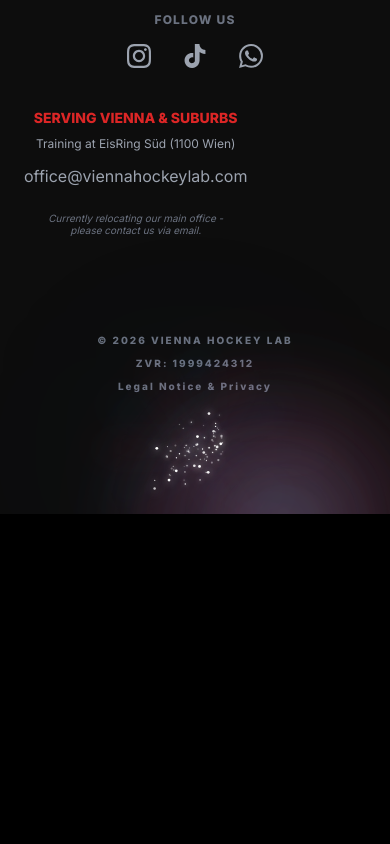
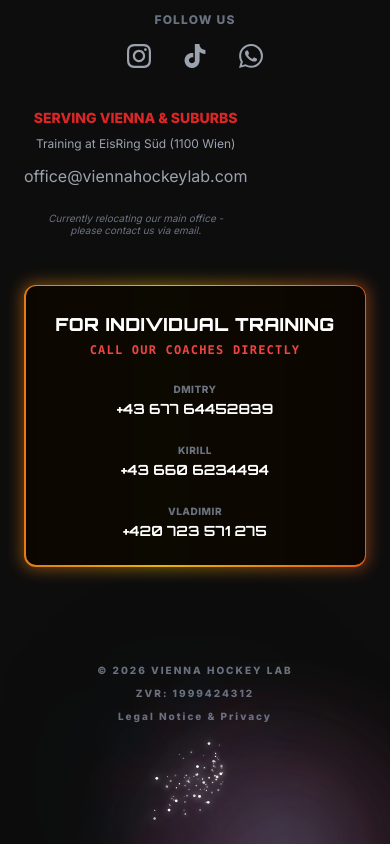
Before and after one commit to VitaliGrecciani/vienna-hockey-lab, a React (Vite) app: page / in a window 390 px wide. Shown: the part 7411-8255 px from the top of the page. Before the commit the page ends 7925 px from the top, so only its background shows below. Built offline with nearby package versions, Linux system fonts and the light colour scheme.

Commit message:
Add coach phone numbers to cards and glowing footer contact section

```diff
--- a/components/Coaches.tsx
+++ b/components/Coaches.tsx
@@ -17,19 +17,22 @@ const coaches: Coach[] = [
     name: "Dmitry Tabatadze",
     role: "Head Coach",
     experience: ["CSKA Moscow school", "Played in Russian Professional Leagues MHL/VHL/KHL", "Licensed hockey coach"],
-    image: "/coach-dmitry.jpg"
+    image: "/coach-dmitry.jpg",
+    phone: "+43 677 64452839"
   },
   {
     name: "Kirill Kurochkin",
     role: "Skills Specialist",
     experience: ["Avangard Omsk School", "Vienna Capitals u18-20 pro-coach", "Licensed hockey coach"],
-    image: "/coach-vladimir.jpg" // Swapped: This is actually Kirill (bearded)
+    image: "/coach-vladimir.jpg", // Swapped: This is actually Kirill (bearded)
+    phone: "+43 660 6234494"
   },
   {
     name: "Vladimir Borodenko",
     role: "Development Coach",
     experience: ["Played in USA Leagues", "Czech Republic League pro experienced"],
-    image: "/coach-kirill.jpg" // Swapped: This is actually Vladimir (in white)
+    image: "/coach-kirill.jpg", // Swapped: This is actually Vladimir (in white)
+    phone: "+420 723 571 275"
   }
 ];
 
@@ -113,6 +116,26 @@ const CoachCard: React.FC<{ coach: Coach, index: number }> = ({ coach, index })
               (e.target as HTMLImageElement).src = "https://via.placeholder.com/400x500/111111/FFFFFF?text=COACH+PHOTO";
             }}
           />
+          {/* Dynamic Contact Details Overlay */}
+          <motion.div
+            className="absolute inset-x-0 bottom-0 bg-gradient-to-t from-black via-black/90 to-transparent pt-16 pb-6 px-6 text-center flex flex-col items-center justify-end"
+            initial={{ opacity: 0, y: 15 }}
+            animate={{ opacity: isHovered ? 1 : 0, y: isHovered ? 0 : 15 }}
+            transition={{ delay: 0.35, duration: 0.4 }}
+          >
+            <span className="text-red-500 font-mono text-[10px] uppercase tracking-widest font-bold mb-1">
+              Individual Training
+            </span>
+            <a
+              href={`tel:${coach.phone.replace(/\s+/g, '')}`}
+              className="text-white text-xl md:text-2xl font-black font-orbitron hover:text-red-500 transition-colors mb-2 tracking-wide block"
+            >
+              {coach.phone}
+            </a>
+            <p className="text-gray-300 text-[11px] font-semibold leading-snug max-w-[220px]">
+              To book an individual training, call the coach directly
+            </p>
+          </motion.div>
         </motion.div>
 
       </div>
--- a/components/Footer.tsx
+++ b/components/Footer.tsx
@@ -53,6 +53,47 @@ const Footer: React.FC<FooterProps> = ({ onShowLegal }) => {
         </div>
       </div>
 
+      {/* Shimmering Coach Contacts Box */}
+      <div className="max-w-4xl mx-auto mt-12 mb-6 relative group">
+        {/* Glow effect */}
+        <div className="absolute -inset-0.5 bg-gradient-to-r from-red-600 via-orange-600 via-yellow-500 via-red-600 to-red-600 rounded-xl blur opacity-50 group-hover:opacity-75 transition duration-1000 animate-shimmer bg-[length:200%_auto]"></div>
+
+        {/* Animated shifting border wrapper */}
+        <div className="relative p-[1.5px] rounded-xl bg-gradient-to-r from-red-600 via-orange-600 via-yellow-500 via-red-600 to-red-600 animate-shimmer bg-[length:200%_auto]">
+          <div className="relative bg-black/95 rounded-[10px] p-6 md:p-8 flex flex-col md:flex-row items-center justify-between gap-6">
+            <div className="text-center md:text-left">
+              <h4 className="text-lg md:text-xl font-black uppercase text-white font-orbitron tracking-wide">
+                For Individual Training
+              </h4>
+              <p className="text-red-500 font-mono text-xs uppercase tracking-widest mt-1 font-bold">
+                Call our coaches directly
+              </p>
+            </div>
+
+            <div className="flex flex-col sm:flex-row gap-6 md:gap-8 text-center sm:text-left">
+              <div className="flex flex-col">
+                <span className="text-[10px] text-gray-500 font-bold uppercase tracking-wider">Dmitry</span>
+                <a href="tel:+4367764452839" className="text-white hover:text-red-500 transition-colors font-orbitron font-bold text-sm mt-0.5">
+                  +43 677 64452839
+                </a>
+              </div>
+              <div className="flex flex-col">
+                <span className="text-[10px] text-gray-500 font-bold uppercase tracking-wider">Kirill</span>
+                <a href="tel:+436606234494" className="text-white hover:text-red-500 transition-colors font-orbitron font-bold text-sm mt-0.5">
+                  +43 660 6234494
+                </a>
+              </div>
+              <div className="flex flex-col">
+                <span className="text-[10px] text-gray-500 font-bold uppercase tracking-wider">Vladimir</span>
+                <a href="tel:+420723571275" className="text-white hover:text-red-500 transition-colors font-orbitron font-bold text-sm mt-0.5">
+                  +420 723 571 275
+                </a>
+              </div>
+            </div>
+          </div>
+        </div>
+      </div>
+
       {/* Нижняя плашка */}
       <div className="max-w-7xl mx-auto mt-16 pt-8 flex flex-col md:flex-row items-center justify-between gap-6 text-[10px] text-gray-500 uppercase tracking-[0.2em] font-bold text-center">
         <div className="flex-1 hidden md:block" /> {/* Spacer */}
--- a/index.html
+++ b/index.html
@@ -94,6 +94,14 @@
           },
           animation: {
             'pulse-fast': 'pulse 1s cubic-bezier(0.4, 0, 0.6, 1) infinite',
+            'shimmer': 'shimmer 4s linear infinite',
+          },
+          keyframes: {
+            shimmer: {
+              '0%': { backgroundPosition: '0% 50%' },
+              '50%': { backgroundPosition: '100% 50%' },
+              '100%': { backgroundPosition: '0% 50%' }
+            }
           }
         }
       }
--- a/types.ts
+++ b/types.ts
@@ -3,6 +3,7 @@ export interface Coach {
   role: string;
   experience: string[];
   image: string;
+  phone: string;
 }
 
 export interface TrainingModule {
```
